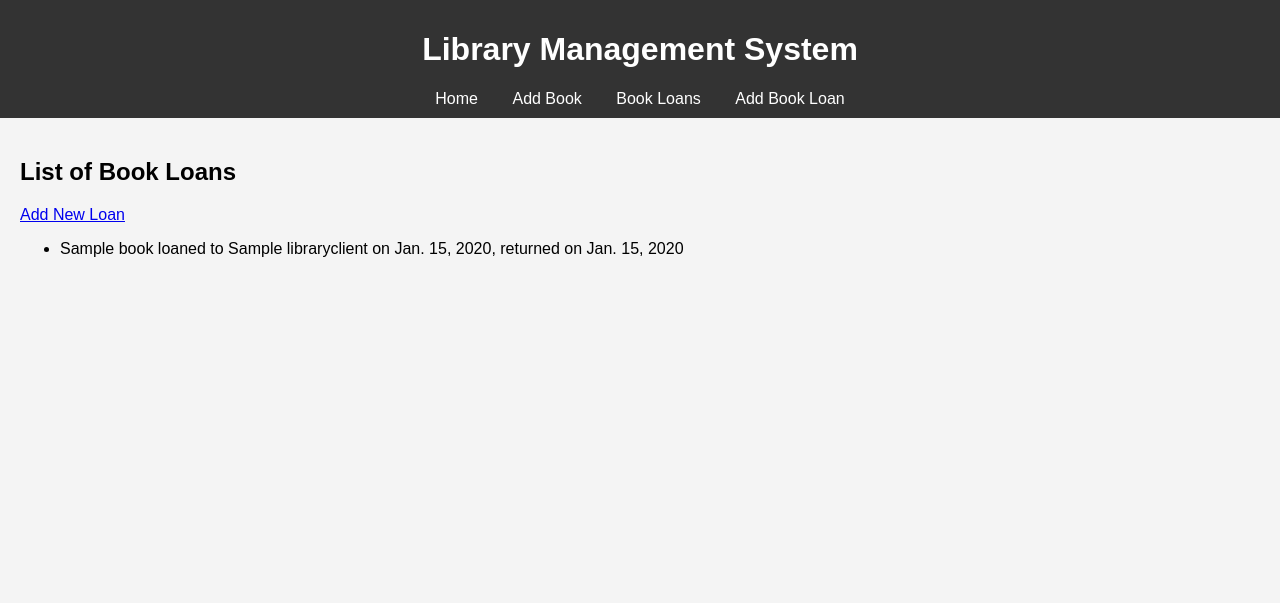
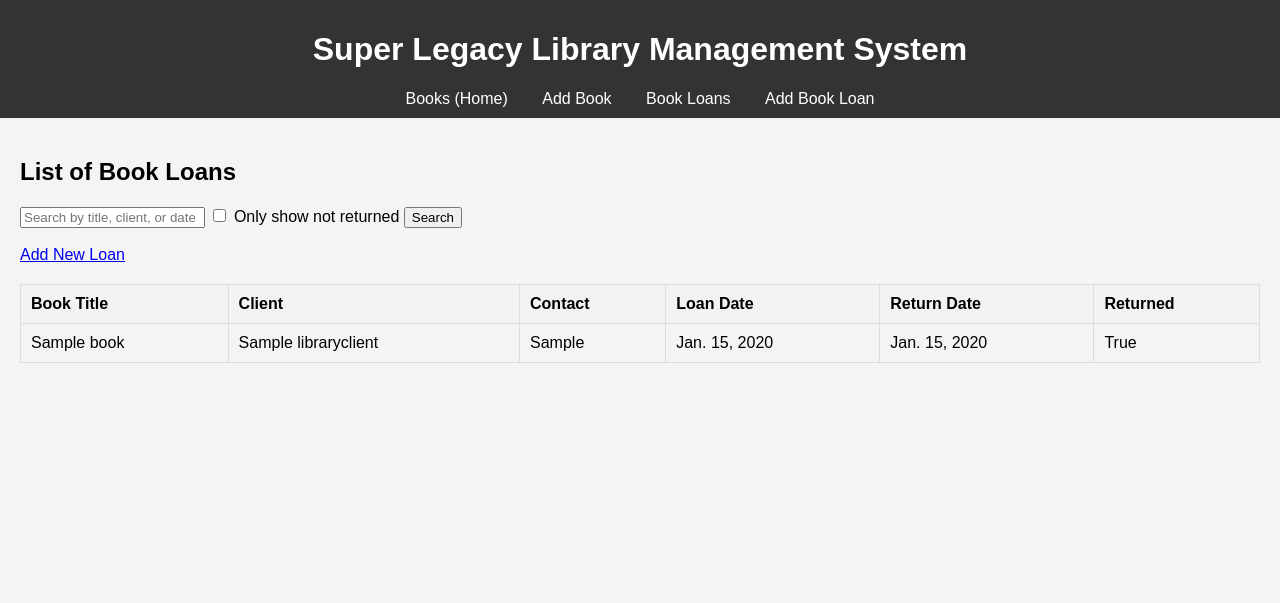
Before and after one commit to roman-zahoruiko/old_library, a Django app: a page that uses project/books/templates/base.html in a window 1280 px wide. Shown: the top 603 px of the page. Run offline with Django 3.2, Linux system fonts and the light colour scheme; tables that the repository leaves empty hold one stand-in row (values such as "Sample post").

Commit message:
upd templates, BookLoan add returned field, upd scripts.js, styles.css

```diff
--- a/project/books/forms.py
+++ b/project/books/forms.py
@@ -13,8 +13,8 @@ class BookForm(forms.ModelForm):
 
 class BookLoanForm(forms.ModelForm):
     loan_date = forms.DateField(widget=forms.DateInput(attrs={'type': 'date'}))
-    return_date = forms.DateField(widget=forms.DateInput(attrs={'type': 'date'}))
+    return_date = forms.DateField(widget=forms.DateInput(attrs={'type': 'date'}), required=False)
 
     class Meta:
         model = BookLoan
-        fields = ['book', 'client', 'loan_date', 'return_date']
+        fields = ['book', 'client', 'loan_date', 'return_date', 'returned']
--- a/project/books/models.py
+++ b/project/books/models.py
@@ -30,7 +30,8 @@ class BookLoan(models.Model):
     book = models.ForeignKey(Book, on_delete=models.CASCADE)
     client = models.ForeignKey(LibraryClient, on_delete=models.CASCADE)
     loan_date = models.DateField(default=date.today)
-    return_date = models.DateField(blank=True, null=True)
+    return_date = models.DateField(default=date.today)
+    returned = models.BooleanField(default=False)
 
     @property
     def is_overdue(self):
@@ -39,4 +40,4 @@ class BookLoan(models.Model):
         return False
 
     def __str__(self):
-        return u'{} - {} - {}'.format(self.book.title, self.client.name, self.return_date)
+        return u'{} - {} - {} - {}'.format(self.book.title, self.client.name, self.return_date, self.returned)
--- a/project/books/templates/base.html
+++ b/project/books/templates/base.html
@@ -11,9 +11,9 @@
 </head>
 <body>
 <header>
-        <h1>Library Management System</h1>
+    <h1>Super Legacy Library Management System</h1>
     <nav>
-            <a href="{% url 'book-list' %}">Home</a>
+        <a href="{% url 'book-list' %}">Books (Home)</a>
         <a href="{% url 'book-add' %}">Add Book</a>
         <a href="{% url 'bookloan-list' %}">Book Loans</a>
         <a href="{% url 'bookloan-add' %}">Add Book Loan</a>
--- a/project/books/templates/bookloan_list.html
+++ b/project/books/templates/bookloan_list.html
@@ -1,11 +1,39 @@
 {% extends 'base.html' %}
 
 {% block content %}
-<h2>List of Book Loans</h2>
-<a href="{% url 'bookloan-add' %}">Add New Loan</a>
-<ul>
-    {% for loan in bookloans %}
-        <li>{{ loan.book.title }} loaned to {{ loan.client.name }} on {{ loan.loan_date }}{% if loan.return_date %}, returned on {{ loan.return_date }}{% else %}, not yet returned{% endif %}</li>
-    {% endfor %}
-</ul>
+    <h2>List of Book Loans</h2>
+    <form method="get" action="">
+        <input type="text" name="q" placeholder="Search by title, client, or date" value="{{ request.GET.q }}">
+        <label>
+            <input type="checkbox" name="filter_returned" value="true"
+                   {% if request.GET.filter_returned == 'true' %}checked{% endif %}>
+            Only show not returned
+        </label>
+        <button type="submit">Search</button>
+    </form>
+    <br>
+    <a href="{% url 'bookloan-add' %}">Add New Loan</a>
+    <table>
+        <thead>
+            <th>Book Title</th>
+            <th>Client</th>
+            <th>Contact</th>
+            <th>Loan Date</th>
+            <th>Return Date</th>
+            <th>Returned</th>
+        </tr>
+        </thead>
+        <tbody>
+        {% for loan in bookloans %}
+             <tr class="bookloan-row" data-return-date="{{ loan.return_date }}">
+                <td>{{ loan.book.title }}</td>
+                <td>{{ loan.client.name }}</td>
+                <td>{{ loan.client.contact }}</td>
+                <td>{{ loan.loan_date }}</td>
+                <td>{{ loan.return_date }}</td>
+                <td class="returned">{{ loan.returned }}</td>
+            </tr>
+        {% endfor %}
+        </tbody>
+    </table>
 {% endblock %}
--- a/project/books/views.py
+++ b/project/books/views.py
@@ -1,3 +1,4 @@
+from django.db.models import Q
 from django.views.generic import ListView, CreateView
 from django.core.urlresolvers import reverse_lazy
 from books.models import Book, BookLoan
@@ -8,6 +9,12 @@ class BookListView(ListView):
     model = Book
     template_name = 'book_list.html'
     context_object_name = 'books'
+
+    def get_queryset(self):
+        query = self.request.GET.get('q')
+        if query:
+            return Book.objects.filter(Q(title__icontains=query) | Q(authors__name__icontains=query)).distinct()
+        return Book.objects.all()
 
 
 class BookCreateView(CreateView):
@@ -22,6 +29,24 @@ class BookLoanListView(ListView):
     template_name = 'bookloan_list.html'
     context_object_name = 'bookloans'
 
+    def get_queryset(self):
+        query = self.request.GET.get('q')
+        filter_returned = self.request.GET.get('filter_returned', 'false') == 'true'
+        queryset = BookLoan.objects.all()
+
+        if query:
+            queryset = queryset.filter(
+                Q(book__title__icontains=query) |
+                Q(client__name__icontains=query) |
+                Q(loan_date__icontains=query) |
+                Q(return_date__icontains=query)
+            )
+
+        if filter_returned:
+            queryset = queryset.filter(returned=False)
+
+        return queryset
+
 
 class BookLoanCreateView(CreateView):
     model = BookLoan
--- a/project/static/css/styles.css
+++ b/project/static/css/styles.css
@@ -31,3 +31,19 @@ footer {
     bottom: 0;
     width: 100%;
 }
+
+table {
+    width: 100%;
+    border-collapse: collapse;
+    margin-top: 20px;
+}
+
+th, td {
+    padding: 10px;
+    text-align: left;
+    border: 1px solid #ddd;
+}
+
+th {
+    background-color: #f2f2f2;
+}
--- a/project/static/js/scripts.js
+++ b/project/static/js/scripts.js
@@ -0,0 +1,19 @@
+document.addEventListener('DOMContentLoaded', function () {
+    const rows = document.querySelectorAll('.bookloan-row');
+    const now = new Date();
+
+    rows.forEach(row => {
+        const returnDate = new Date(row.getAttribute('data-return-date'));
+        const oneWeekInMs = 7 * 24 * 60 * 60 * 1000;  // One week in ms
+        const returnedCell = row.querySelector('.returned');
+        const returned = returnedCell.textContent.trim() === 'True';
+
+        if (!returned) {
+            if (returnDate < now) {
+                row.style.backgroundColor = '#ffcccc';
+            } else if (returnDate - now <= oneWeekInMs) {
+                row.style.backgroundColor = '#ffffcc';
+            }
+        }
+    });
+});
```
Also changed, not shown: project/books/templates/book_list.html (+26 -6 lines), project/books/migrations/0002_auto_20240620_2042.py (added), project/books/templates/book_form.html (indentation only), project/books/templates/bookloan_form.html (indentation only). Lines whose indentation alone changed are shown as unchanged.
